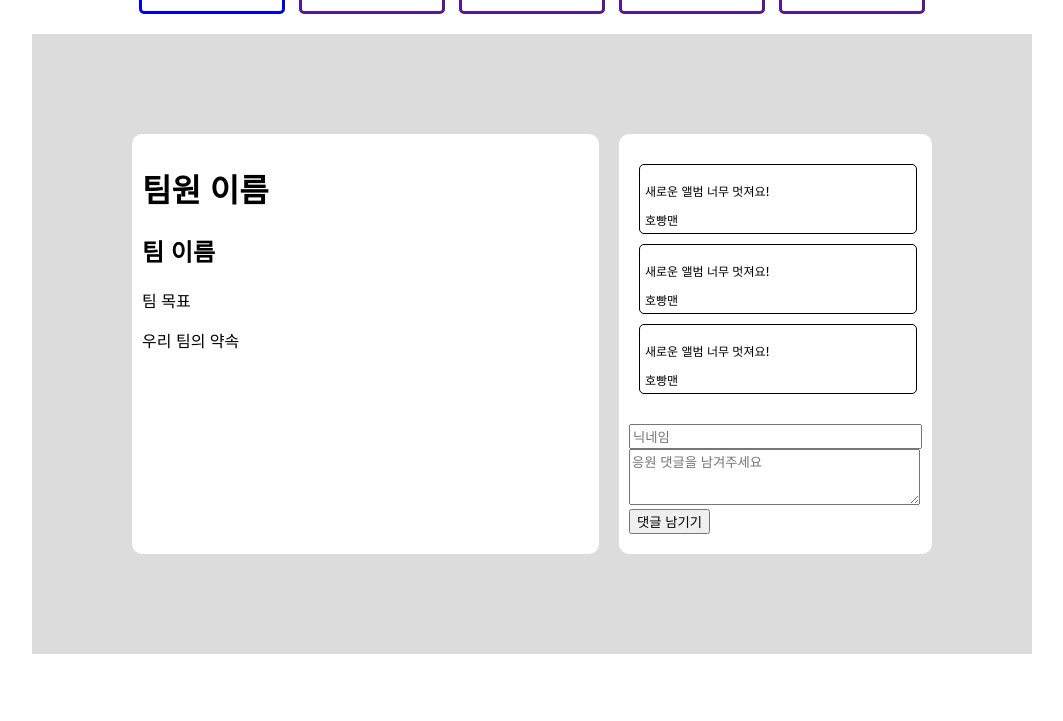
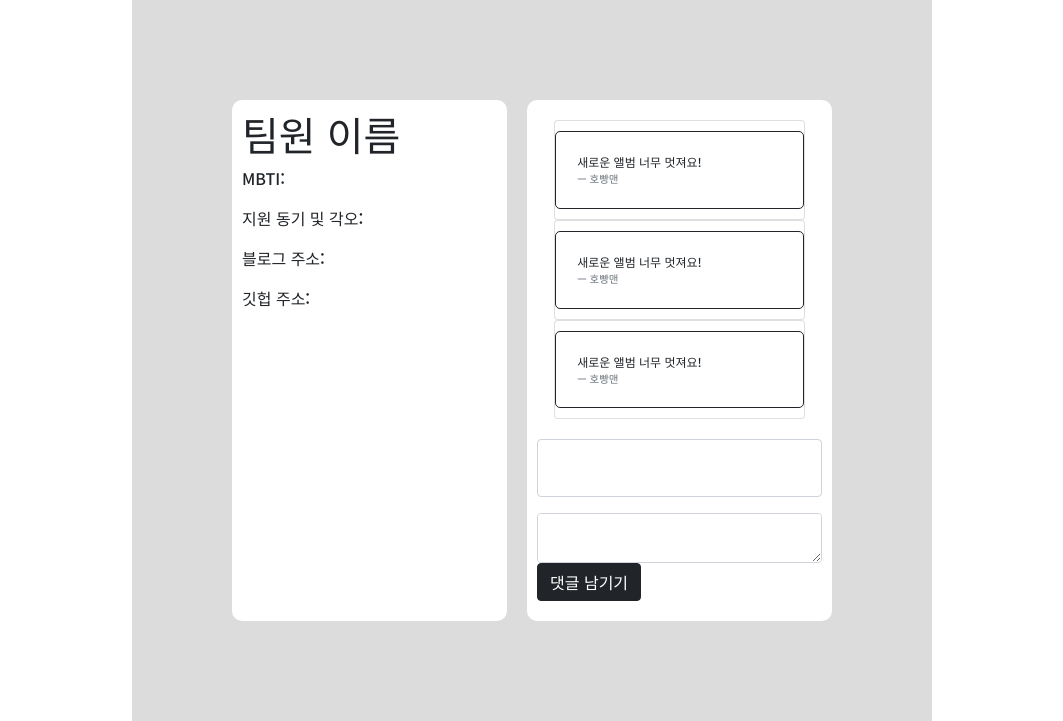
Before and after one commit to newsuperfi/sparta-miniproject, a Python web app: template templates/member1.html in a window 1280 px wide. Shown: the part 242-963 px from the top of the page, without its empty margins (108-1171 px from the left). Before the commit the page ends 896 px from the top, so only its background shows below. Run offline with Jinja, Linux system fonts and the light colour scheme; the template is opened without the code that fills it, so the values that code supplies are empty.

Commit message:
Add files via upload

```diff
--- a/templates/member1.html
+++ b/templates/member1.html
@@ -7,6 +7,12 @@
   <meta name="viewport" content="width=device-width, initial-scale=1.0">
   <title>스파르타코딩클럽 Team B3</title>
 
+  <link href="https://cdn.jsdelivr.net/npm/bootstrap@5.0.2/dist/css/bootstrap.min.css" rel="stylesheet"
+    integrity="sha384-EVSTQN3/azprG1Anm3QDgpJLIm9Nao0Yz1ztcQTwFspd3yD65VohhpuuCOmLASjC" crossorigin="anonymous" />
+  <script src="https://ajax.googleapis.com/ajax/libs/jquery/3.5.1/jquery.min.js"></script>
+  <script src="https://cdn.jsdelivr.net/npm/bootstrap@5.0.2/dist/js/bootstrap.bundle.min.js"
+    integrity="sha384-MrcW6ZMFYlzcLA8Nl+NtUVF0sA7MsXsP1UyJoMp4YLEuNSfAP+JcXn/tWtIaxVXM"
+    crossorigin="anonymous"></script>
 
   <link href="https://fonts.googleapis.com/css2?family=Montserrat&family=Noto+Sans+KR:wght@500&display=swap"
     rel="stylesheet">
@@ -109,14 +115,20 @@
     }
   </style>
   <script>
-    function show_comment() {
+    $(document).ready(function () {
+      set_temp();
+      show_page();
+      show_member();
+    });
+
+    function show_page() {
       fetch('/guestbook').then((res) => res.json()).then((data) => {
         let rows = data['result']
         $('#comment-list').empty();
         rows.forEach((a) => {
           let nick = a['nick'];
           let comment = a['comment']
-          let temp_html = `<div class="card">
+          let guest_temp_html = `<div class="card">
                             <div class="card-body">
                               <blockquote class="blockquote mb-0">
                                 <p>${comment}</p>
@@ -124,10 +136,32 @@
                               </blockquote>
                             </div>
                           </div>`
-          $('#comment-list').append(temp_html);
+          $('#comment-list').append(guest_temp_html);
         })
       })
     };
+
+    function show_member() {
+      fetch('/members').then((res) => res.json()).then((data) => {
+        let memberData = data['result']
+        $('.member-details').empty();
+        let member = memberData['member']; ///////////////수정중
+        let mbti = memberData['mbti']
+        let motive = memberData['motive']
+        let blog = memberData['blog'];
+        let github = memberData['github']
+        let member_temp_html = `<div class="member-details">
+                                    <h1>이름 : ${member}</h1>
+                                    <p>MBTI : ${mbti}</p>
+                                    <p>지원 동기 및 각오 : ${motive}</p>
+                                    <p>블로그 주소 : ${blog}</p>
+                                    <p>깃헙 주소 : ${gitgub}</p>
+                                  </div>`
+        $('.member').append(member_temp_html);
+
+      })
+    };
+
     function save_comment() {
       let nick = $('#name').val();
       let comment = $('#comment').val();
@@ -153,17 +187,18 @@
   </div>
   <div class="menu">
     <a href="./index.html">Team B3</a>
-    <a href>팀장 류원희</a>
-    <a href>팀원 이승준</a>
-    <a href>팀원 송황주</a>
-    <a href>팀원 이병수</a>
+    <a href="./member1.html">팀장 류원희</a>
+    <a href="./member2.html">팀원 이승준</a>
+    <a href="./member3.html">팀원 송황주</a>
+    <a href="./member4.html">팀원 이병수</a>
   </div>
   <div class="member">
     <div class="member-details">
       <h1>팀원 이름</h1>
-      <h2>팀 이름</h2>
-      <p>팀 목표</p>
-      <p>우리 팀의 약속</p>
+      <p>MBTI:</p>
+      <p>지원 동기 및 각오:</p>
+      <p>블로그 주소:</p>
+      <p>깃헙 주소:</p>
     </div>
     <div class="guestbook">
       <div class="guestcards" id="comment-list">
```
Also changed, not shown: templates/index.html (+4 -4 lines).
